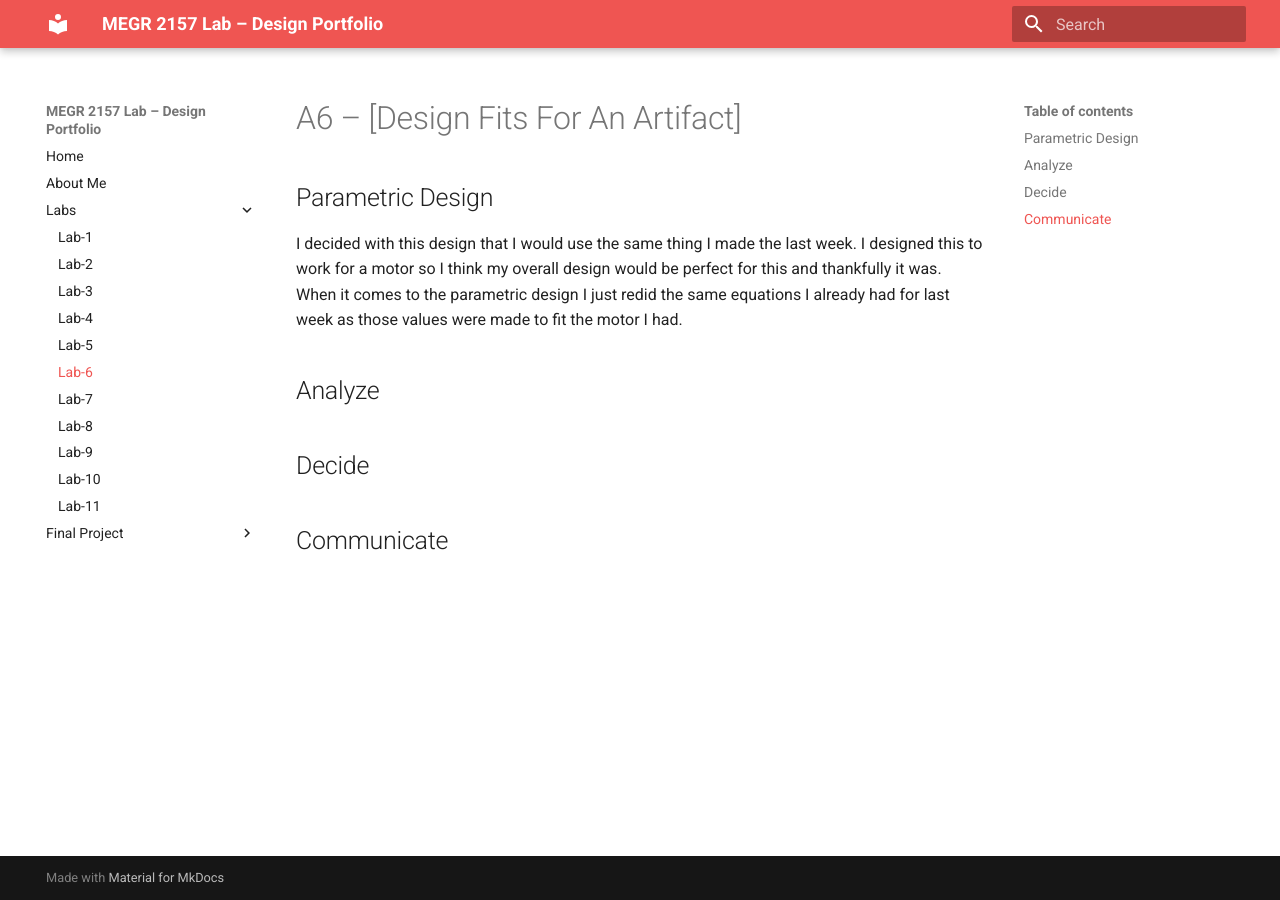
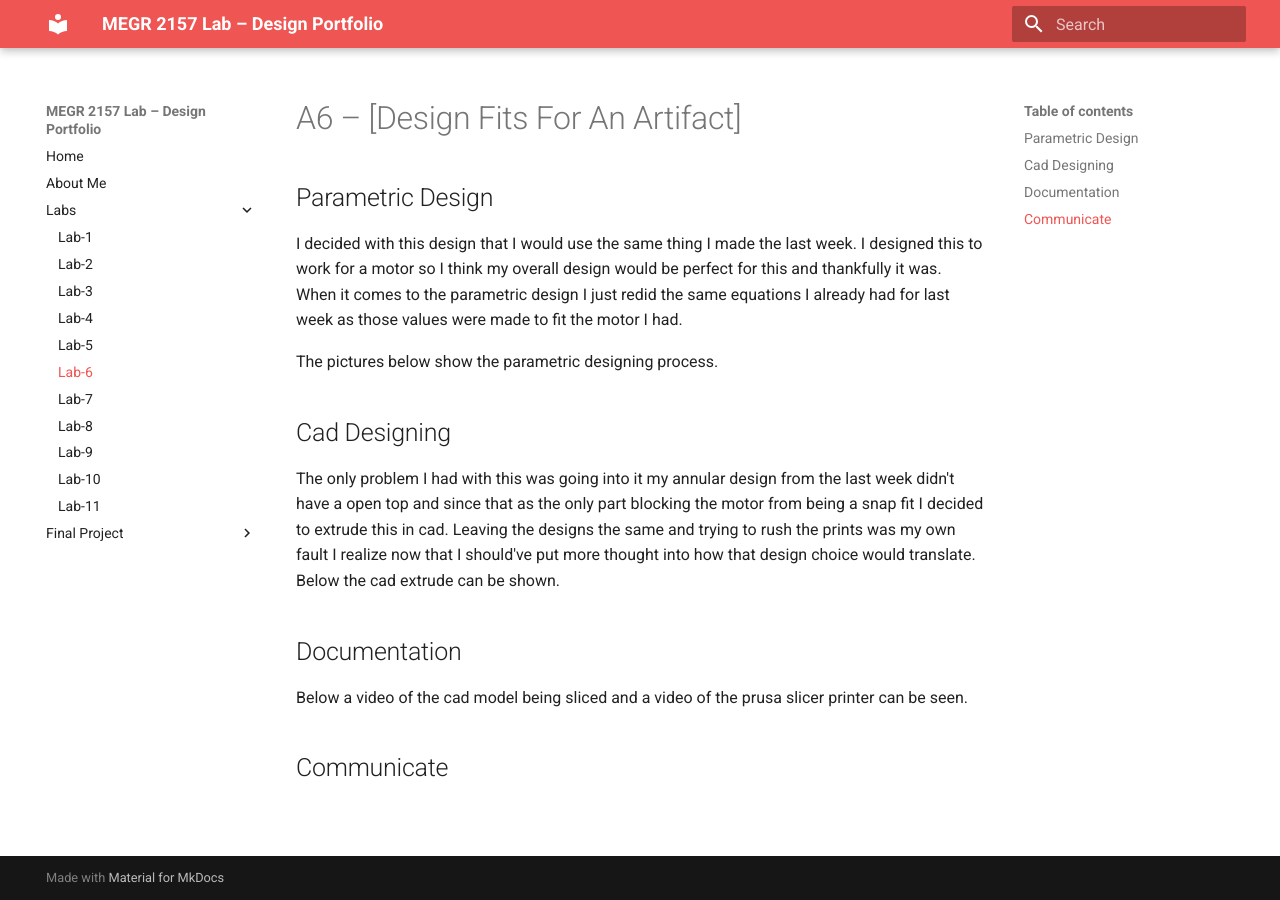
Before and after one commit to AtibaJ/megr2157L-portfolio, an MkDocs documentation site: the page built from docs/Labs/L06/index.md, in a window 1280 px wide. Built offline with MkDocs 1.6.1 and Material for MkDocs 9.7.7, drawn with Linux system fonts in a browser that asks for light colours.

Commit message:
Revise index.md with CAD design updates
Updated sections and added images and videos for CAD design process.

```diff
--- a/docs/Labs/L06/index.md
+++ b/docs/Labs/L06/index.md
@@ -5,11 +5,21 @@
 I decided with this design that I would use the same thing I made the last week. I designed this to work for a motor so I think my overall
 design would be perfect for this and thankfully it was. When it comes to the parametric design I just redid the same equations I already had for last week as those values were made to fit the motor I had.
 
+The pictures below show the parametric designing process.
 
-## Analyze
+## Cad Designing
+
+The only problem I had with this was going into it my annular design from the last week didn't have a open top and since that as the only
+part blocking the motor from being a snap fit I decided to extrude this in cad.
+Leaving the designs the same and trying to rush the prints was my own fault I realize now that I should've put more thought into how that design choice would translate.
+Below the cad extrude can be shown.
 
 
-## Decide
+
+
+## Documentation
+
+Below a video of the cad model being sliced and a video of the prusa slicer printer can be seen.
 
 
 ## Communicate
```
